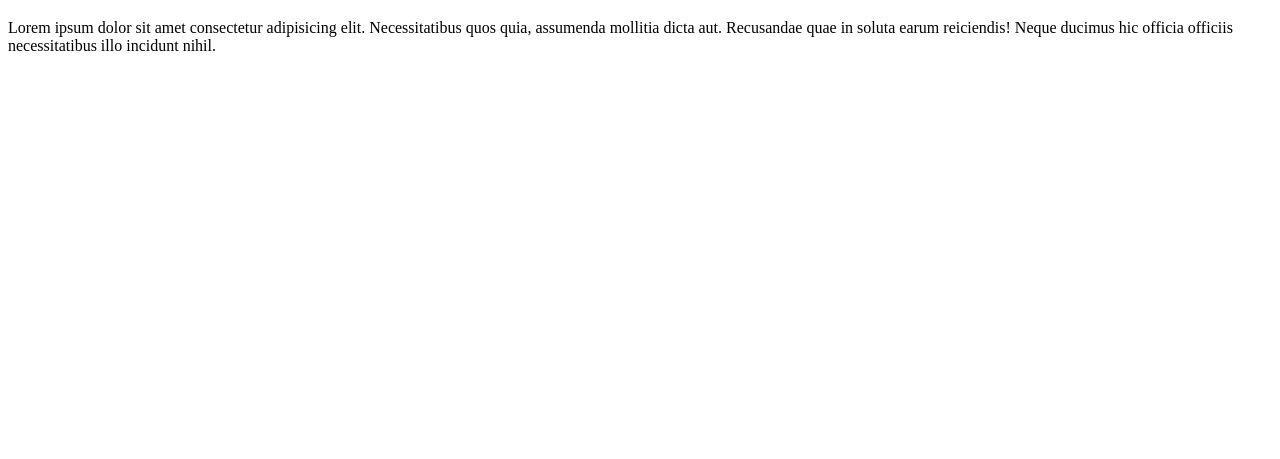
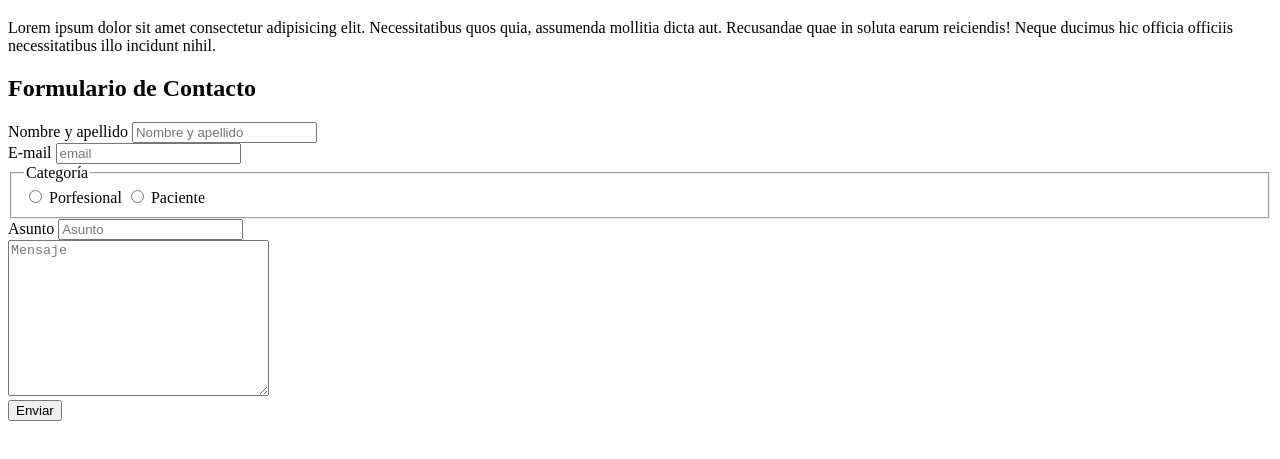
Before and after one commit to JuanManuelGasinghini/trabajofinal-gasinghini, a plain HTML site: page contacto.html in a window 1280 px wide. Shown: the part 61-520 px from the top of the page. Drawn offline with Linux system fonts and the light colour scheme.

Commit message:
formulario

```diff
--- a/contacto.html
+++ b/contacto.html
@@ -11,6 +11,50 @@
 </header>
 <p>Lorem ipsum dolor sit amet consectetur adipisicing elit. Necessitatibus quos quia, assumenda mollitia dicta aut. Recusandae quae in soluta earum reiciendis! Neque ducimus hic officia officiis necessitatibus illo incidunt nihil.
 </p>
+<main>
+
+    <article class="encabezado__formulario">
+        <h2>Formulario de Contacto</h2>
+    </article>
+
+    <form action="form.php" method="POST" class="speaker-form">
+        <div class="form-row">
+            <label for="nombre-usuario">Nombre y apellido</label>
+            <input type="text" id="nombre-usuario" name="Nombreyapellido" placeholder="Nombre y apellido" required>
+        </div>
+
+        <div class="form-row">
+            <label for="email">E-mail</label>
+            <input type="email" id="email" name="email" placeholder="email" required>
+        </div>
+
+        <fieldset class="legacy-form-row">
+            <legend>Categoría</legend>
+            <input type="radio" name="categoria" id="profesional-consultante">
+            <label for="profesional-consultante" class="radio-label">Porfesional</label>
+            <input type="radio" name="categoria" id="profesional-consultante">
+            <label for="profesional-consultante2" class="radio-label">Paciente</label>
+        </fieldset>
+
+        <div class="form-row">
+            <label for="asunto">Asunto</label>
+            <input type="Asunto" id="asunto" name="Asunto" placeholder="Asunto" required>
+        </div>
+
+        <div class="form-row">
+            <label for="mensaje"></label>
+            <textarea name="texto" id="mensaje" name="Mensaje" cols="30" rows="10" placeholder="Mensaje"
+                required></textarea>
+        </div>
+        <div class="form-button">
+            <label for="enviar"></label>
+            <input type="submit" id="enviar" name="Enviar" value="Enviar">
+        </div>
+
+
+    </form>
+
+</main>
     <script src="contacto.js"></script>
 </body>
 </html>
```
